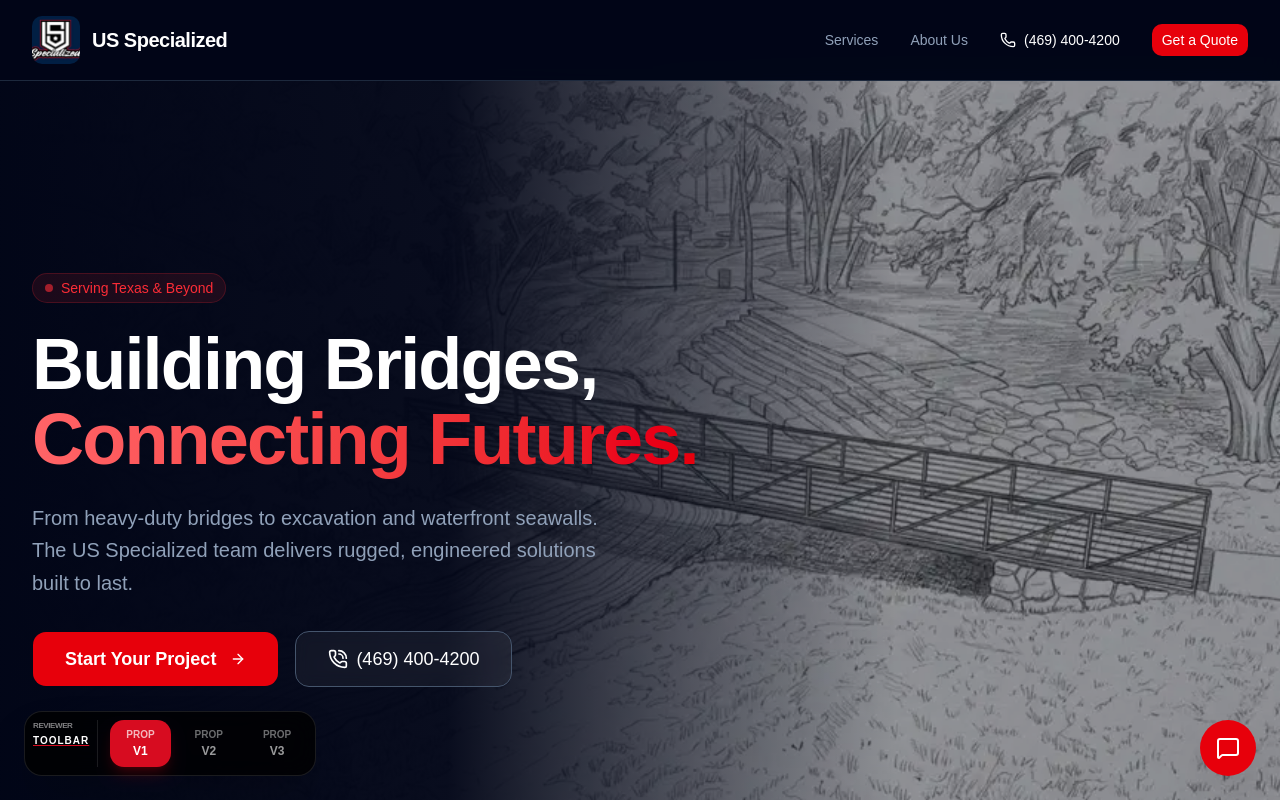
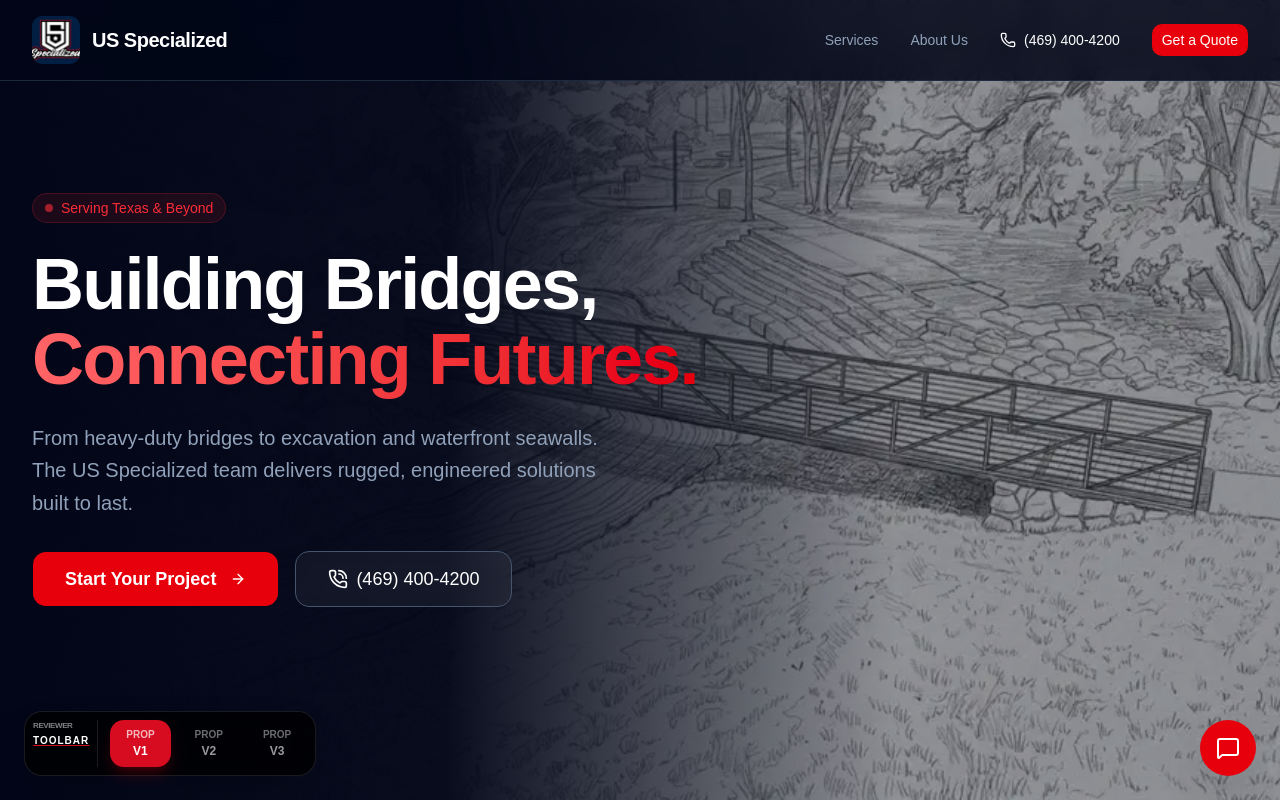
Before and after one commit to lunacodeabit/highland-bridge-co, a React (Vite) app: page / in a window 1280 px wide. Shown: the top 800 px of the page. Built offline with nearby package versions, Linux system fonts and the light colour scheme.

Commit message:
fix(V1): restore hero 250vh height to match scroll-frame animation range

```diff
--- a/src/components/V1Landing.tsx
+++ b/src/components/V1Landing.tsx
@@ -163,8 +163,9 @@ export function V1Landing({ }: { setVersion: (v: number) => void }) {
       </AnimatePresence>
 
       {/* Hero Section — scroll-pinned with frame animation.
-          On mobile: shorter pin (180vh) to avoid long scroll-lock. On desktop: 250vh full scrub. */}
-      <section className="relative h-[180vh] md:h-[250vh] bg-slate-950 pt-16 md:pt-20">
+          Outer section is 250vh tall so the sticky inner stays in view for 150vh
+          of scroll, matching ScrollFrameCanvas `scrollRange={1.5}`. */}
+      <section className="relative h-[250vh] bg-slate-950">
         <div className="sticky top-0 h-svh flex items-center overflow-hidden">
           <div className="absolute inset-0 z-0 overflow-hidden">
             <ScrollFrameCanvas
```
